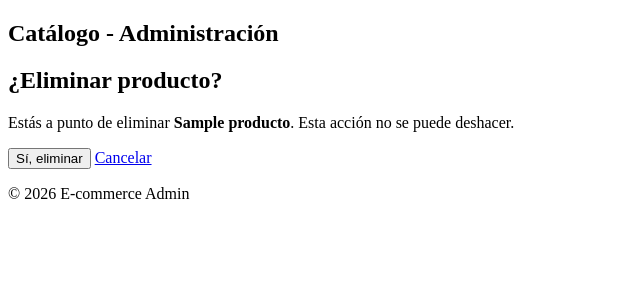
After one commit to hanssoto-cyber/M7-portafolio, a Django app: page /products/delete/1/ in a window 1280 px wide. The commit adds this page. Shown: the top 300 px of the page, without its empty margins (0-640 px from the left). Run offline with Django 5.2, Linux system fonts and the light colour scheme; tables that the repository leaves empty hold one stand-in row (values such as "Sample post").

Commit message:
Fase 7: eliminacion de productos con confirmacion - CRUD completo

```diff
--- /dev/null
+++ b/catalogo/templates/catalogo/confirmar_eliminar.html
@@ -0,0 +1,14 @@
+{% extends 'base.html' %}
+
+{% block title %}Eliminar producto{% endblock %}
+
+{% block content %}
+<h2>¿Eliminar producto?</h2>
+<p>Estás a punto de eliminar <strong>{{ producto.nombre }}</strong>. Esta acción no se puede deshacer.</p>
+
+<form method="post">
+    {% csrf_token %}
+    <button type="submit">Sí, eliminar</button>
+    <a href="{% url 'catalogo:listar_productos' %}">Cancelar</a>
+</form>
+{% endblock %}
--- a/catalogo/templates/catalogo/listar_productos.html
+++ b/catalogo/templates/catalogo/listar_productos.html
@@ -25,6 +25,7 @@
             <td>{{ producto.stock }}</td>
             <td>
                 <a href="{% url 'catalogo:editar_producto' producto.pk %}">Editar</a>
+                <a href="{% url 'catalogo:eliminar_producto' producto.pk %}">Eliminar</a>
             </td>
         </tr>
         {% empty %}
--- a/catalogo/urls.py
+++ b/catalogo/urls.py
@@ -7,4 +7,5 @@ urlpatterns = [
     path('', views.listar_productos, name='listar_productos'),
     path('create/', views.crear_producto, name='crear_producto'),
     path('edit/<int:pk>/', views.editar_producto, name='editar_producto'),
+    path('delete/<int:pk>/', views.eliminar_producto, name='eliminar_producto'),
 ]
--- a/catalogo/views.py
+++ b/catalogo/views.py
@@ -47,3 +47,17 @@ def editar_producto(request, pk):
         'form': form,
         'titulo': f'Editar: {producto.nombre}'
     })
+
+
+def eliminar_producto(request, pk):
+    producto = get_object_or_404(Producto, pk=pk)
+
+    if request.method == 'POST':
+        nombre = producto.nombre
+        producto.delete()
+        messages.success(request, f'Producto "{nombre}" eliminado correctamente.')
+        return redirect('catalogo:listar_productos')
+
+    return render(request, 'catalogo/confirmar_eliminar.html', {
+        'producto': producto
+    })
```
